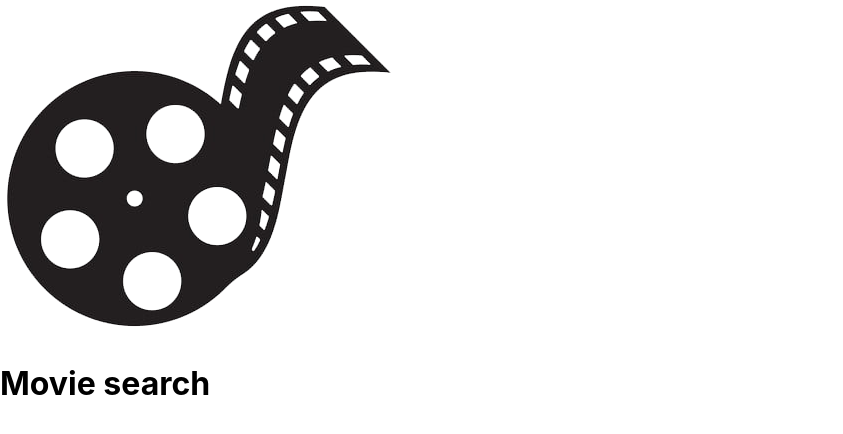
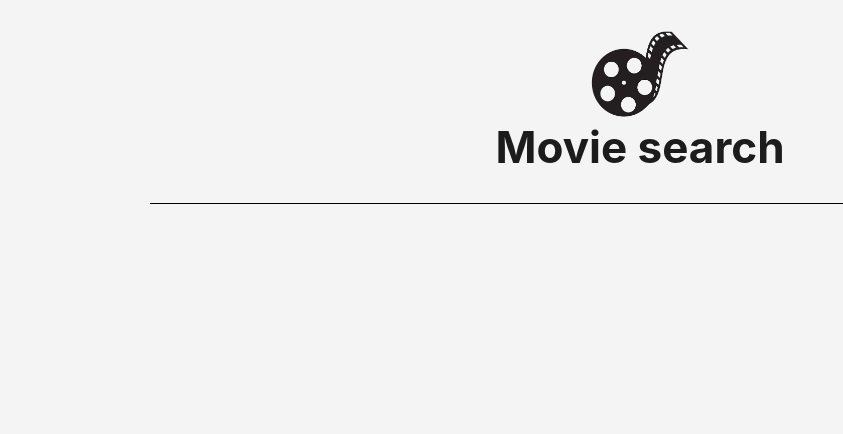
Before and after one commit to natiabebaw12/Movie-Search-Web-App, a React (Create React App) app: page / in a window 1280 px wide. Shown: the top 434 px of the page, without its empty margins (0-843 px from the left). Built offline with nearby package versions, Linux system fonts and the light colour scheme.

Commit message:
Style added for App.js Component

```diff
--- a/src/App.css
+++ b/src/App.css
@@ -1,38 +1,38 @@
-.App {
-  text-align: center;
+* {
+  box-sizing: border-box;
 }
 
-.App-logo {
-  height: 40vmin;
-  pointer-events: none;
+html {
+  font-size: 10px;
 }
 
-@media (prefers-reduced-motion: no-preference) {
-  .App-logo {
-    animation: App-logo-spin infinite 20s linear;
-  }
+body {
+  background-color: rgb(244,244,244);
+  color: rgb(29, 28, 28);
+  margin: 0;
+  padding: 0;
 }
 
-.App-header {
-  background-color: #282c34;
-  min-height: 100vh;
+.container {
+  margin: 0 auto;
+  max-width: 1000px;
+  padding: 10px;
+}
+
+.header {
+  width: 100%;
   display: flex;
   flex-direction: column;
   align-items: center;
-  justify-content: center;
-  font-size: calc(10px + 2vmin);
-  color: white;
+  border-bottom: #000 solid 1px;
+}
+.logo {
+  margin-top: 20px;
+  width: 100px;
+  height: 90px;
 }
 
-.App-link {
-  color: #61dafb;
+.title {
+  margin-top: 0px;
+  font-size: 4.4rem;
 }
-
-@keyframes App-logo-spin {
-  from {
-    transform: rotate(0deg);
-  }
-  to {
-    transform: rotate(360deg);
-  }
-}
--- a/src/App.js
+++ b/src/App.js
@@ -2,12 +2,14 @@ import React from 'react';
 import './App.css';
 
 function App() {
-  return (
-    <div className="container">
-          <img src="./movie_logo.png" className="logo"/>
-          <h1 className="title"> Movie search </h1>
-    </div>
-  );
+	return (
+		<div className="container">
+			<header className="header">
+				<img src="./movie_logo.png" className="logo" alt="Logo"/>
+				<h1 className="title"> Movie search </h1>
+			</header>
+		</div>
+	);
 }
 
 export default App;
```
